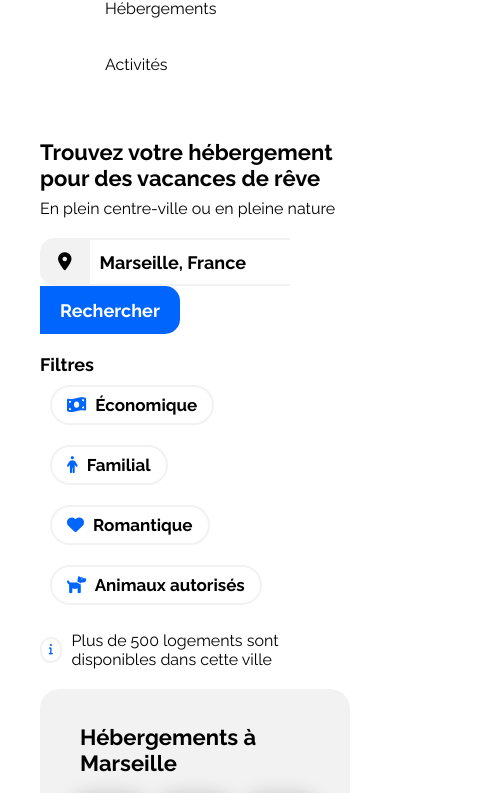
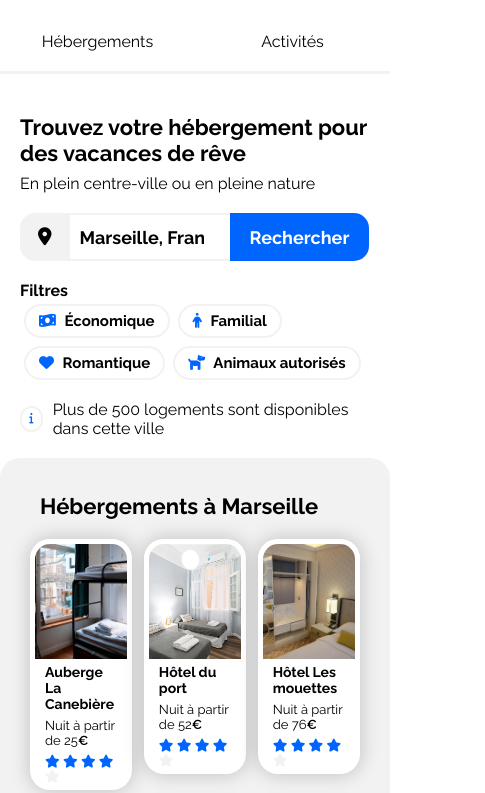
Before and after one commit to Xylobyte/Booki, a plain HTML site: page index.html in a window 390 px wide. Shown: the part 53-846 px from the top of the page, 485 px wide, since content can reach past the window. Drawn offline with Linux system fonts and the light colour scheme.

Commit message:
Bug correction with tablet view and add smartphone breakpoint

```diff
--- a/css/style.css
+++ b/css/style.css
@@ -29,7 +29,7 @@ nav a {
     border-top-color: transparent;
     border-top-width: 2px;
     border-top-style: solid;
-    transition-property: color, border-top-color;
+    transition-property: color, border-top-color, border-bottom-color;
     transition-duration: 0.3s;
 }
 
@@ -134,6 +134,14 @@ i.mobile-show {
     margin-right: 10px;
 }
 
+#hosting article {
+    min-height: 213px;
+}
+
+#hosting h3 {
+    height: 38px;
+}
+
 #hosting h2 {
     margin-left: 10px;
 }
@@ -188,6 +196,10 @@ i.mobile-show {
     width: 22%;
 }
 
+#activities article {
+    min-height: 468px;
+}
+
 #activities .card img {
     height: 400px;
     border-style: none;
@@ -195,6 +207,7 @@ i.mobile-show {
 
 #activities .card h3 {
     margin: 15px 20px;
+    height: 38px;
 }
 
 /* Footer section */
@@ -224,7 +237,18 @@ footer li {
 }
 
 /* Media query tablette */
-@media all and (max-width: 992px) {
+@media all and (max-width: 991px) {
+    #filters span {
+        font-size: 16px;
+        margin-right: 10px;
+    }
+
+    .btn-filter {
+        margin: 4px;
+        padding: 6px 13px;
+        font-size: 15px;
+    }
+
     h3 {
         font-size: 14px;
     }
@@ -247,6 +271,14 @@ footer li {
         margin: 0 0 30px 0;
     }
 
+    #hosting article {
+        min-height: fit-content;
+    }
+
+    #hosting h3 {
+        height: auto;
+    }
+
     #hosting-fav {
         width: auto;
     }
@@ -259,7 +291,67 @@ footer li {
         height: 160px;
     }
 
+    #activities article {
+        min-height: 262px;
+    }
+
+    #activities article h3 {
+        height: 32px;
+    }
+
     #activities .card img {
         height: 200px;
     }
 }
+
+@media all and (max-width: 767px) {
+    .ct-main {
+        padding: 0;
+    }
+
+    header.flex.row {
+        flex-direction: column;
+        align-items: center;
+    }
+
+    .booki-logo {
+        margin: 20px;
+    }
+
+    header nav {
+        width: 100%;
+    }
+
+    header nav ul {
+        padding: 0;
+        margin: 0;
+    }
+
+    header nav li {
+        width: 50%;
+    }
+
+    header ul a {
+        padding: 20px 0;
+        text-align: center;
+        width: 100%;
+        border-top: none;
+        border-bottom-color: var(--gray);
+        border-bottom-style: solid;
+        border-bottom-width: 3px;
+    }
+
+    nav a:hover {
+        border-top-color: transparent;
+        border-bottom-color: var(--blue);
+    }
+
+    #search, #filters {
+        padding: 0 20px;
+    }
+
+    #location {
+        width: calc(100% - 190px);
+        min-width: auto;
+    }
+}
--- a/index.html
+++ b/index.html
@@ -87,7 +87,7 @@
                         <article class="flex column">
                             <img alt="Auberge La Canebière" src="assets/hebergements/4_small/marcus-loke-WQJvWU_HZFo-unsplash.jpg">
                             <div class="card-infos">
-                                <h3>Auberge La Canebière</h3>
+                                <h3 class="flex align-center">Auberge La Canebière</h3>
                                 <p>Nuit à partir de 25<span>€</span></p>
                                 <div class="stars">
                                     <i class="fa-solid fa-star"></i>
@@ -103,7 +103,7 @@
                         <article class="flex column">
                             <img alt="Hôtel du port" src="assets/hebergements/4_small/fred-kleber-gTbaxaVLvsg-unsplash.jpg">
                             <div class="card-infos">
-                                <h3>Hôtel du port</h3>
+                                <h3 class="flex align-center">Hôtel du port</h3>
                                 <p>Nuit à partir de 52<span>€</span></p>
                                 <div class="stars">
                                     <i class="fa-solid fa-star"></i>
@@ -119,7 +119,7 @@
                         <article class="flex column">
                             <img alt="Hôtel Les mouettes" src="assets/hebergements/4_small/reisetopia-B8WIgxA_PFU-unsplash.jpg">
                             <div class="card-infos">
-                                <h3>Hôtel Les mouettes</h3>
+                                <h3 class="flex align-center">Hôtel Les mouettes</h3>
                                 <p>Nuit à partir de 76<span>€</span></p>
                                 <div class="stars">
                                     <i class="fa-solid fa-star"></i>
@@ -135,7 +135,7 @@
                         <article class="flex column">
                             <img alt="Hôtel de la mer" src="assets/hebergements/4_small/annie-spratt-Eg1qcIitAuA-unsplash.jpg">
                             <div class="card-infos">
-                                <h3>Hôtel de la mer</h3>
+                                <h3 class="flex align-center">Hôtel de la mer</h3>
                                 <p>Nuit à partir de 46<span>€</span></p>
                                 <div class="stars">
                                     <i class="fa-solid fa-star"></i>
@@ -151,7 +151,7 @@
                         <article class="flex column">
                             <img alt="Auberge Le Panier" src="assets/hebergements/4_small/nicate-lee-kT-ZyaiwBe0-unsplash.jpg">
                             <div class="card-infos">
-                                <h3>Auberge Le Panier</h3>
+                                <h3 class="flex align-center">Auberge Le Panier</h3>
                                 <p>Nuit à partir de 23<span>€</span></p>
                                 <div class="stars">
                                     <i class="fa-solid fa-star"></i>
@@ -167,7 +167,7 @@
                         <article class="flex column">
                             <img alt="Hôtel Chez Amina" src="assets/hebergements/4_small/febrian-zakaria-M6S1WvfW68A-unsplash.jpg">
                             <div class="card-infos">
-                                <h3>Hôtel Chez Amina</h3>
+                                <h3 class="flex align-center">Hôtel Chez Amina</h3>
                                 <p>Nuit à partir de 96<span>€</span></p>
                                 <div class="stars">
                                     <i class="fa-solid fa-star"></i>
@@ -257,25 +257,25 @@
                 <a class="card" href="#">
                     <article class="flex column">
                         <img alt="Vieux-Port" src="assets/activites/3_medium/reno-laithienne-QUgJhdY5Fyk-unsplash.jpg">
-                        <h3>Vieux-Port</h3>
+                        <h3 class="flex align-center">Vieux-Port</h3>
                     </article>
                 </a>
                 <a class="card" href="#">
                     <article class="flex column">
                         <img alt="Vieux-Port" src="assets/activites/3_medium/paul-hermann-QFTrLdQIRhI-unsplash.jpg">
-                        <h3>Fort de Pomègues</h3>
+                        <h3 class="flex align-center">Fort de Pomègues</h3>
                     </article>
                 </a>
                 <a class="card" href="#">
                     <article class="flex column">
                         <img alt="Vieux-Port" src="assets/activites/3_medium/kilyan-sockalingum-NR8-cBCN3aI-unsplash.jpg">
-                        <h3>Parc national des Calanques</h3>
+                        <h3 class="flex align-center">Parc national des Calanques</h3>
                     </article>
                 </a>
                 <a class="card" href="#">
                     <article class="flex column">
                         <img alt="Vieux-Port" src="assets/activites/3_medium/florian-wehde-xW9e8gdotxI-unsplash.jpg">
-                        <h3>Notre-Dame-de-la-Garde</h3>
+                        <h3 class="flex align-center">Notre-Dame-de-la-Garde</h3>
                     </article>
                 </a>
             </div>
```
